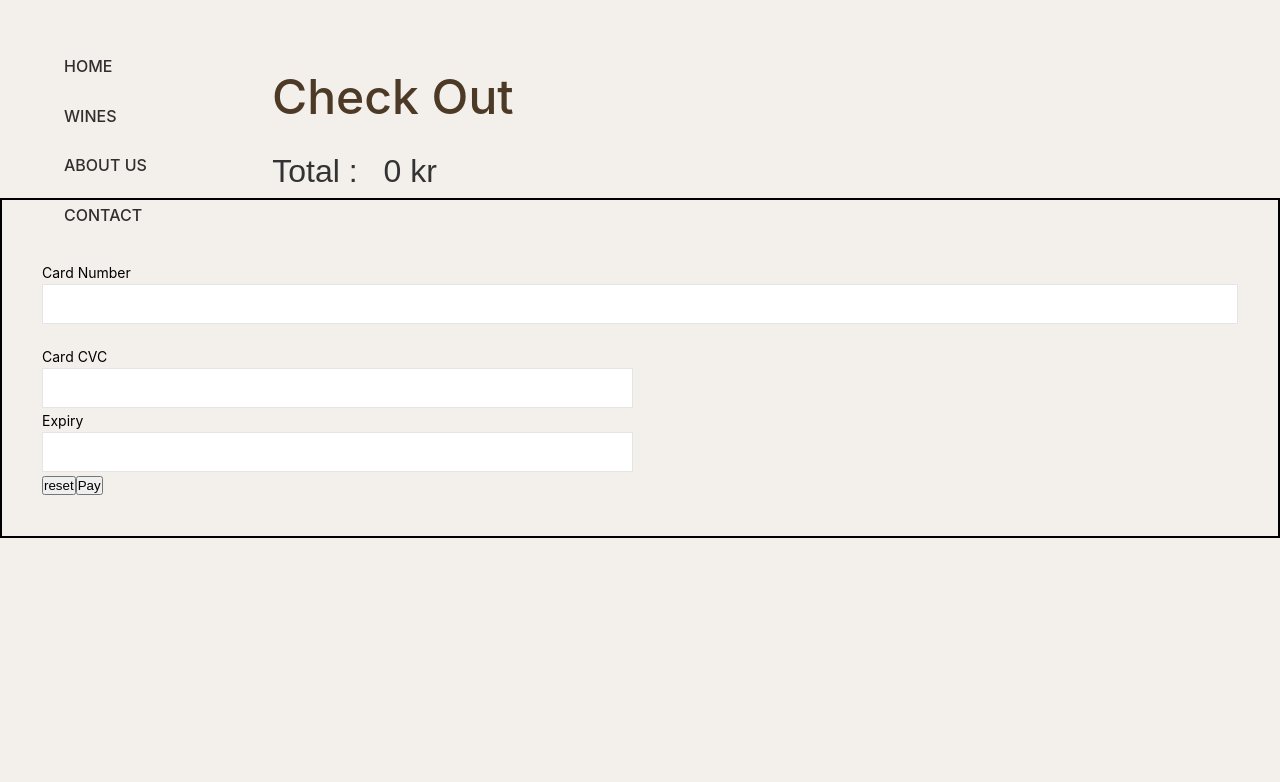
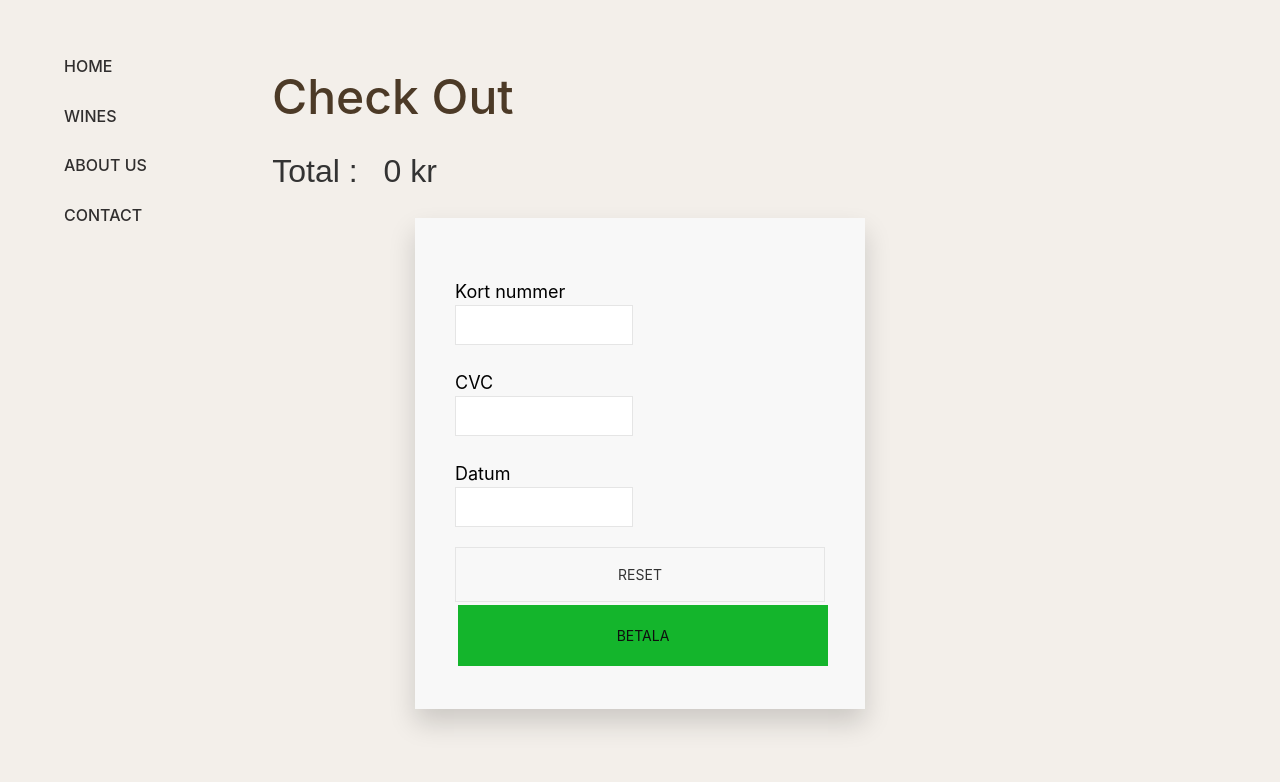
Before and after one commit to jenseneducation-siba-kouki/Wine, a Vue app in the folder frontend/: page /order in a window 1280 px wide. Shown: the part 170-952 px from the top of the page. Built offline with nearby package versions, Linux system fonts and the light colour scheme.

Commit message:
added some css

```diff
--- a/frontend/src/components/StripeElementCard.vue
+++ b/frontend/src/components/StripeElementCard.vue
@@ -1,15 +1,19 @@
 <template>
-  <div>
+
+      <div class="uk-align-center uk-margin-top uk-width-large uk-background-muted uk-box-shadow-large">
+
         <form class="uk-padding">
-          <div class="uk-margin uk-text-center">
+     <div class="uk-margin uk-text-center">
             <p class="stripeError" v-if="stripeError">
               {{stripeError}}
             </p>
           </div>
-          <div class="uk-margin uk-text-left">
+
+
+          <div class="uk-grid-small uk-text-left" uk-grid>
+          <div class="uk-width-1-2@s">
             <label class="uk-form-label" for="Card Number">
-              Card Number
-            </label>
+              Kort nummer            </label>
             <div class="uk-form-controls">
               <div id="card-number" class="uk-input" :class="{ 'uk-form-danger': cardNumberError }"></div>
               <span class="help-block" v-if="cardNumberError">
@@ -17,11 +21,12 @@
                             </span>
             </div>
           </div>
-
+          </div>
+<br>
           <div class="uk-grid-small uk-text-left" uk-grid>
             <div class="uk-width-1-2@s">
               <label class="uk-form-label" for="Card CVC">
-                Card CVC
+               CVC
               </label>
               <div class="uk-form-controls">
                 <div id="card-cvc" class="uk-input" :class="{ 'uk-form-danger': cardCvcError }"></div>
@@ -30,9 +35,11 @@
                                 </span>
               </div>
             </div>
+            <br>
+
             <div class="uk-width-1-2@s">
               <label class="uk-form-label" for="Expiry Month">
-                Expiry
+                Datum
               </label>
               <div class="uk-form-controls">
                 <div id="card-expiry" class="uk-input" :class="{ 'uk-form-danger': cardExpiryError }"></div>
@@ -43,13 +50,18 @@
             </div>
           </div>
 
-          <div >
-            <button  @click.prevent="reset()">
+           <div class="uk-margin uk-margin-remove-bottom uk-text-right">
+            <button class="uk-button uk-button-large uk-button-default
+            uk-width-1-1"   @click.prevent="reset()">
               reset
             </button>
 
-            <button  @click.prevent="submitFormToCreateToken()">
-              Pay
+
+            <button class="uk-button uk-button-large
+            uk-button-primary
+            uk-button-default uk-width-1-1
+           "  @click.prevent="submitFormToCreateToken()">
+              Betala
             </button>
           </div>
 
@@ -149,15 +161,15 @@ export default {
 
         if (!this.card.number) {
           valid = false;
-          this.cardNumberError = "Card Number is required";
+          this.cardNumberError = "Kort nummer är obligatoriskt";
         }
         if (!this.card.cvc) {
           valid = false;
-          this.cardCvcError = "CVC is required";
+          this.cardCvcError = "CVC är obligatoriskt";
         }
         if (!this.card.expiry) {
           valid = false;
-          this.cardExpiryError = "Month is required";
+          this.cardExpiryError = "Datum är obligatoriskt";
         }
         if (this.stripeError) {
           valid = false;
@@ -208,27 +220,31 @@ export default {
 </script>
 
 <style scoped>
-
 .help-block {
   color: red;
-  font-size: 13px;
+  font-size: 15px;
 }
 
-form {
+/* form {
   border-width: 2px;
   border-style: solid;
-  border-color: black;
-}
+
+} */
 
 label.uk-form-label {
   color: black;
+  font-size: 18px;
 }
 
 button.uk-button-primary {
-  color: black;
-  font-weight: bold;
-  background-color: #5d6369
+  color: rgb(15, 15, 15);
+  margin:3px;
+  padding:3px;
+  background-color: #14b52c
+
 }
+
+
 
 #card-number,
 #card-cvc,
@@ -241,4 +257,5 @@ button.uk-button-primary {
   font-style: italic;
 }
 
+
 </style>
```
